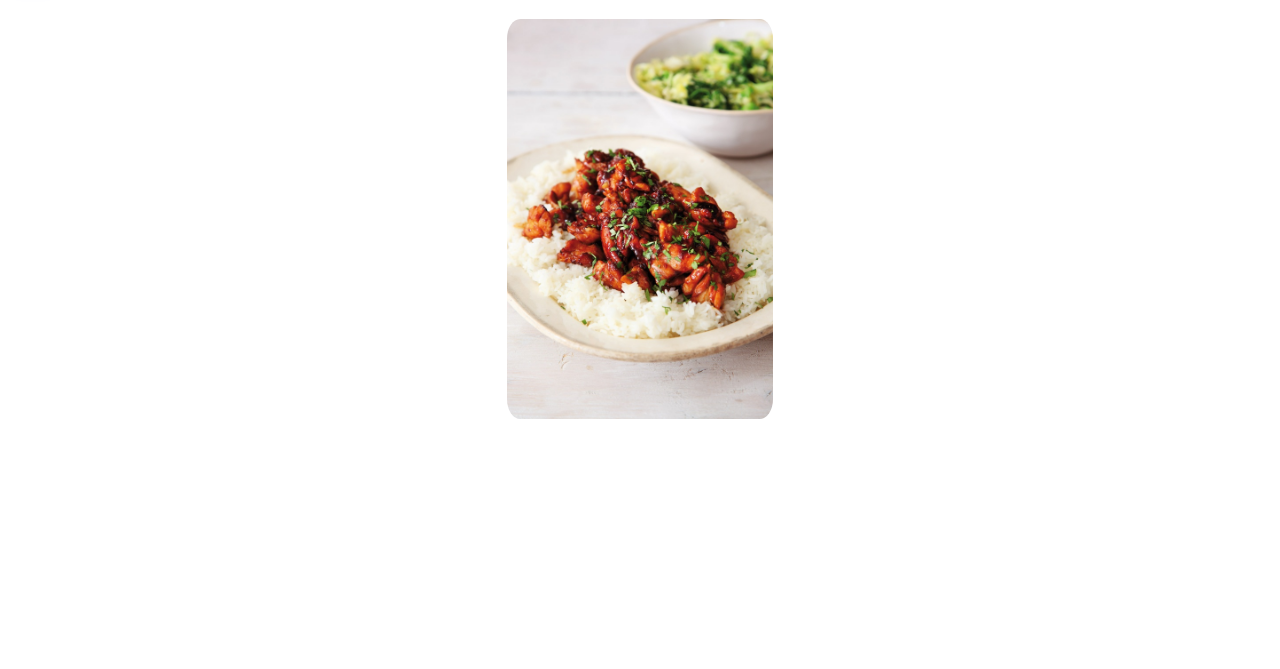
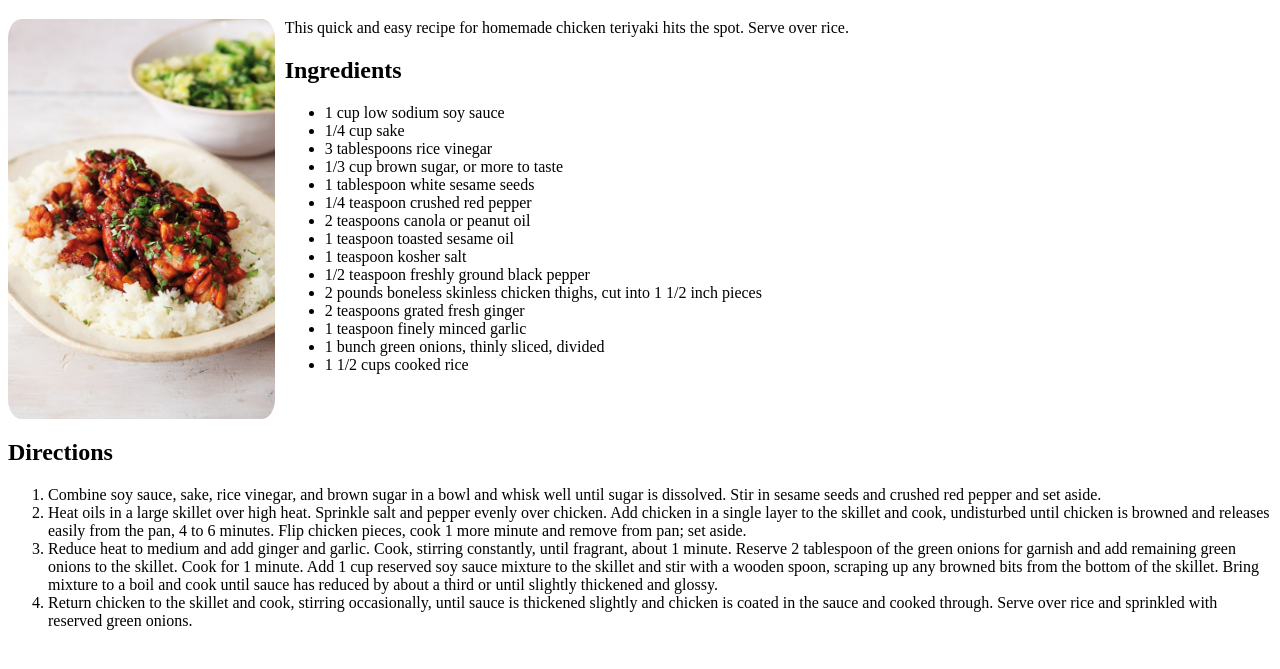
Before and after one commit to AnarEr/odin-recipes, a plain HTML site: page recipes/teriyaki.html in a window 1280 px wide. Shown: the part 69-738 px from the top of the page. Drawn offline with Linux system fonts and the light colour scheme.

Commit message:
teriyaki finished

```diff
--- a/recipes/teriyaki.html
+++ b/recipes/teriyaki.html
@@ -13,6 +13,77 @@
     </div>
     <div class="recipe">
         <img src="../teriyaki.jpeg" alt="Pesto Pasta" height="400">
-    </div>
-</body>
-</html>
+        <div>
+
+            This quick and easy recipe for homemade chicken teriyaki hits the spot. Serve over rice.
+            <h2>
+                Ingredients
+            </h2>
+            <ul>
+                <li>
+                    1 cup low sodium soy sauce
+                </li>
+                <li>
+                    1/4 cup sake
+                </li>
+                <li>
+                    3 tablespoons rice vinegar
+                </li>
+                <li>
+                    1/3 cup brown sugar, or more to taste
+                </li>
+                <li>
+                    1 tablespoon white sesame seeds
+                </li>
+                <li>
+                    1/4 teaspoon crushed red pepper
+                </li>
+                <li>
+                    2 teaspoons canola or peanut oil
+                </li>
+                <li>
+                    1 teaspoon toasted sesame oil
+                </li>
+                <li>
+                    1 teaspoon kosher salt
+                </li>
+                <li>
+                    1/2 teaspoon freshly ground black pepper
+                </li>
+                <li>
+                    2 pounds boneless skinless chicken thighs, cut into 1 1/2 inch pieces
+                </li>
+                <li>
+                    2 teaspoons grated fresh ginger
+                </li>
+                <li>
+                    1 teaspoon finely minced garlic
+                </li>
+                <li>
+                    1 bunch green onions, thinly sliced, divided
+                </li>
+                <li>
+                    1 1/2 cups cooked rice
+                </li>
+            </ul>
+        </div>
+        </div>
+    <h2>
+        Directions
+    </h2>
+    <ol>
+        <li>
+            Combine soy sauce, sake, rice vinegar, and brown sugar in a bowl and whisk well until sugar is dissolved. Stir in sesame seeds and crushed red pepper and set aside.
+        </li>
+        <li>
+            Heat oils in a large skillet over high heat. Sprinkle salt and pepper evenly over chicken. Add chicken in a single layer to the skillet and cook, undisturbed until chicken is browned and releases easily from the pan, 4 to 6 minutes. Flip chicken pieces, cook 1 more minute and remove from pan; set aside.
+        </li>
+        <li>
+            Reduce heat to medium and add ginger and garlic. Cook, stirring constantly, until fragrant, about 1 minute. Reserve 2 tablespoon of the green onions for garnish and add remaining green onions to the skillet. Cook for 1 minute. Add 1 cup reserved soy sauce mixture to the skillet and stir with a wooden spoon, scraping up any browned bits from the bottom of the skillet.  Bring mixture to a boil and cook until sauce has reduced by about a third or until slightly thickened and glossy.
+        </li>
+        <li>
+            Return chicken to the skillet and cook, stirring occasionally, until sauce is thickened slightly and chicken is coated in the sauce and cooked through.  Serve over rice and sprinkled with reserved green onions.
+        </li>
+    </ol>
+    </body>
+    </html>
--- a/styles.css
+++ b/styles.css
@@ -11,7 +11,7 @@ img {
 .recipe {
     display: flex;
     flex-direction: row;
-    justify-content: space-around;
+    justify-content: left;
     gap:10px;
 }
 /* CSS */
```
